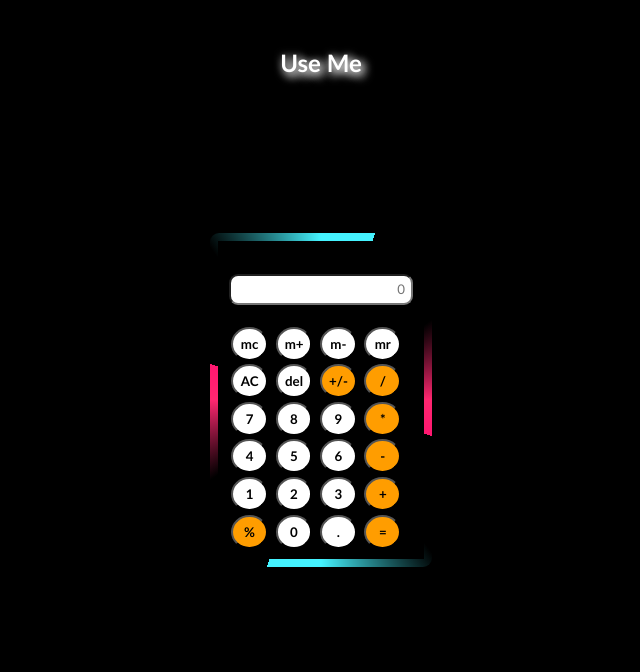
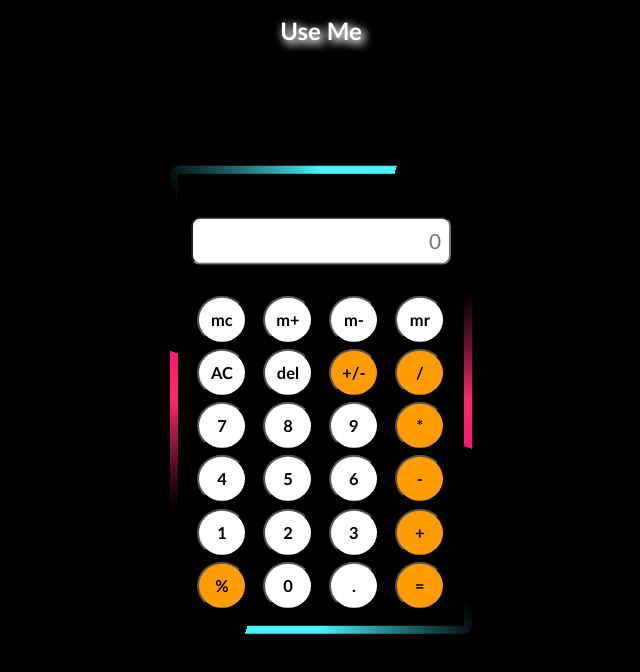
Before and after one commit to vishalbodkhe531/Calculator, a plain HTML site: page index.html in a window 1280 px wide. Shown: the whole page, without its empty margins (319-959 px from the left). Drawn offline with Linux system fonts and the light colour scheme.

Commit message:
increase size of calculator

```diff
--- a/script.js
+++ b/script.js
@@ -1,27 +1,46 @@
 const btns = document.querySelectorAll(".button");
+
 const input = document.querySelector("#input");
+
+let speaker = new SpeechSynthesisUtterance();
+
 let str = '';
+
 Array.from(btns).forEach((btn) => {
+
     btn.addEventListener("click", (e) => {
+
         const firstValue = input.value[0]
+
         if (btn.innerHTML === '=') {
             input.value = eval(input.value);
         }
+
          else if (btn.innerHTML === 'AC') {
             str = ''
             input.value = str;
         }
+
         else if (btn.innerHTML === 'del') {
-        str = str.substring(0,str.length-1)
-        input.value = str;
-        } else if((firstValue == ('*')) || (firstValue == ('-')) || (firstValue == ('+')) || (firstValue == ('/')) || (firstValue == ('%'))){
+
+            str = str.substring(0, str.length - 1)
+
+            input.value = str;
+
+        }
+
+        else if ((firstValue == ('*')) || (firstValue == ('-')) || (firstValue == ('+')) || (firstValue == ('/')) || (firstValue == ('%'))) {
             str = 'error'
             input.value = str;
         }
+
         else {
             str += btn.innerHTML
             input.value = '';
             input.value = str;
+
         }
+        speaker.text = input.value;
+        window.speechSynthesis.speak(speaker);
     });
 });
--- a/style.css
+++ b/style.css
@@ -18,8 +18,8 @@ body {
 }
 
 .container {
-  height: 18rem;
-  width: 12rem;
+  height: 26.40rem;
+  width: 17rem;
   z-index: 5;
   padding: 2%;
   margin: 16px 15px 30px 15px;
@@ -29,20 +29,24 @@ body {
   background-color: rgb(255, 255, 255);
   border-radius: 9px;
   padding: 3%;
+  height: 3rem;
+  font-size: 1.30rem;
   width: 100%;
   margin: 11% 0px;
   text-align: end;
 }
 
 .container button {
-  width: 20%;
+  width: 19%;
+  height: 3rem;
   cursor: pointer;
-  padding: 7px;
+  /* padding: 1px; */
   border-radius: 50%;
   background-color: rgb(255, 255, 255);
   color: rgb(0, 0, 0);
   font-weight: bold;
-  margin: 1% 1%;
+  font-size: 1.03rem;
+  margin: 1% 2.40%;
 }
 
 .container .oprator{
@@ -51,7 +55,7 @@ body {
 }
 
 h2{
-  margin-top: 3rem;
+  margin-top: 1rem;
   text-align: center;
   color: #fff;
   text-shadow: 2px 2px 10px rgb(244, 244, 244),
```
